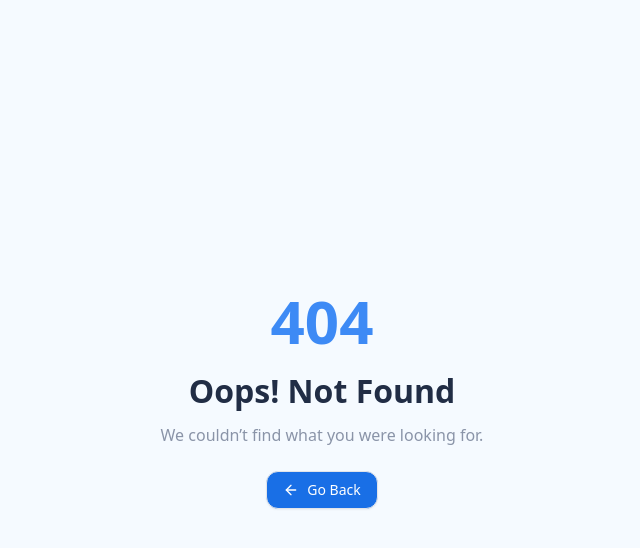
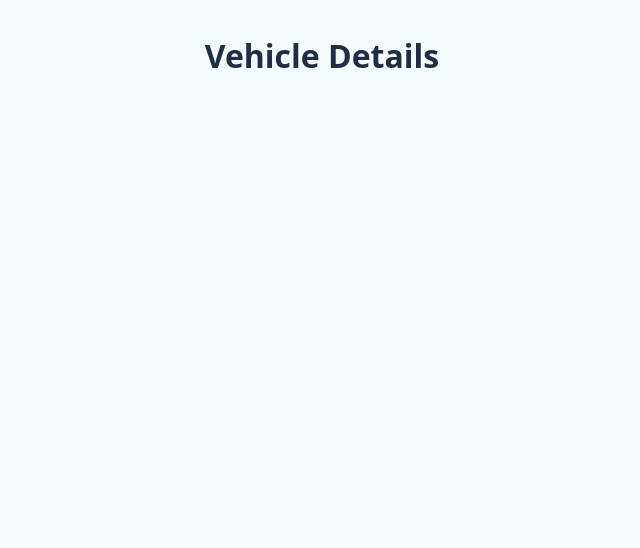
Before and after one commit to frau-azadeh/vehicle-hamburg, a Next.js app: page /vehicles/1 in a window 1280 px wide. Before the commit this address had no page. Shown: the top 548 px of the page, without its empty margins (318-958 px from the left). Built offline with nearby package versions, Linux system fonts and the light colour scheme.

Commit message:
feat: create base structure for VehicleDetailsPage with route params

```diff
--- /dev/null
+++ b/src/app/vehicles/[vin]/page.tsx
@@ -0,0 +1,15 @@
+type PageProps = {
+  params: {
+    vin: string;
+  };
+};
+
+export default function VehicleDetailsPage({ params }: PageProps) {
+  return (
+    <div className="max-w-4xl mx-auto px-4 py-8 space-y-8">
+      <h1 className="text-2xl font-bold text-text text-center">
+        Vehicle Details
+      </h1>
+    </div>
+  );
+}
```
